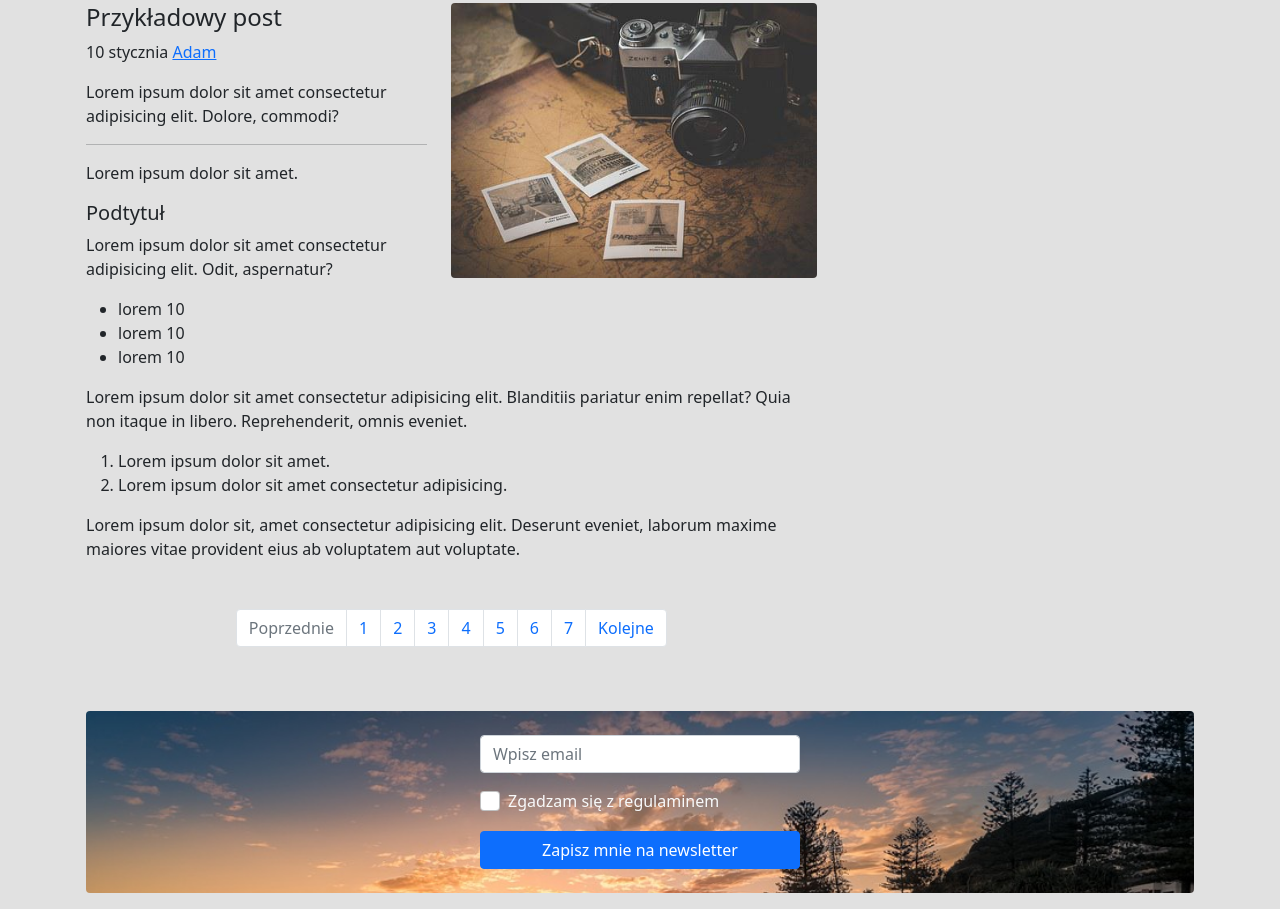
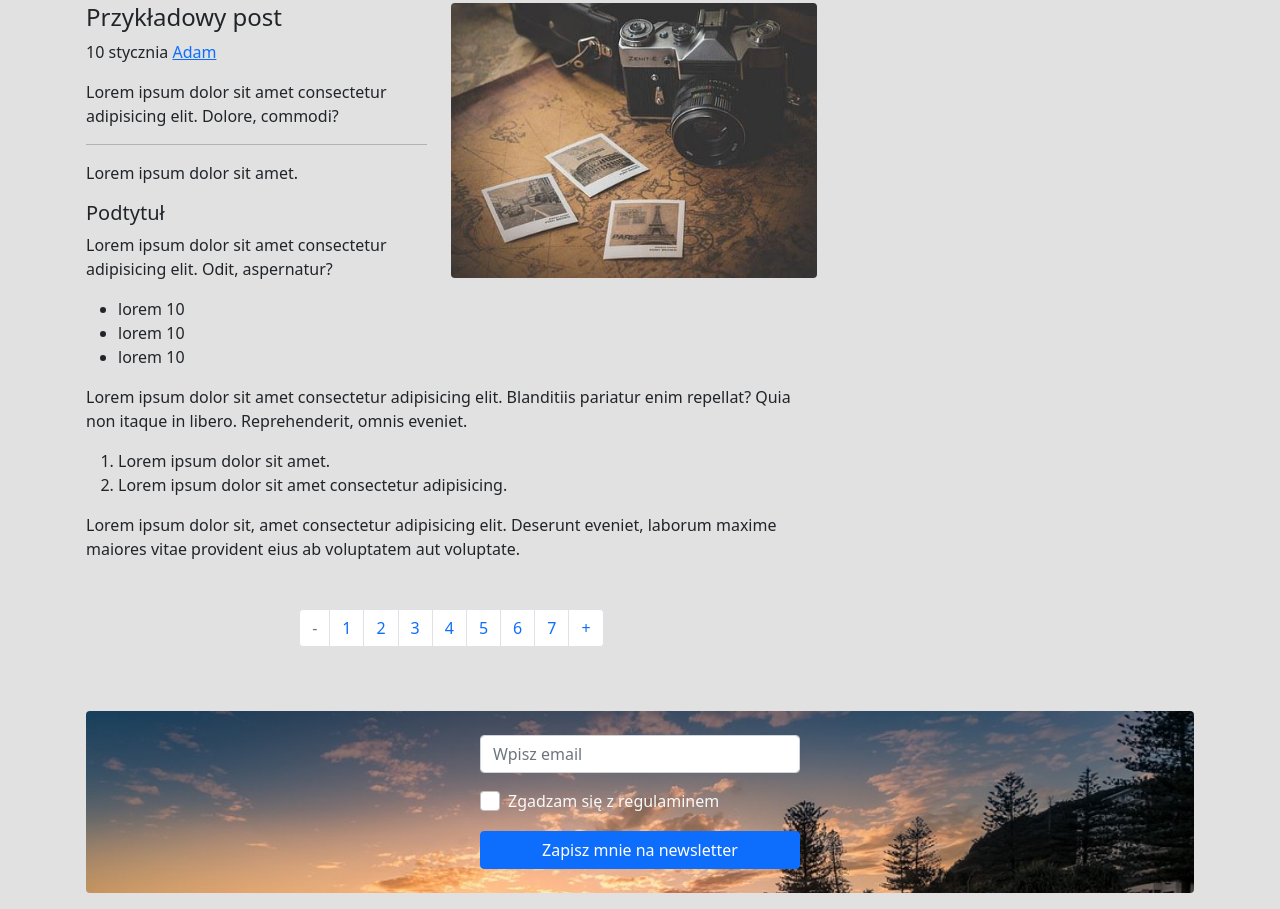
Before and after one commit to M3phXx/TravelWebsite, a plain HTML site: page index.html in a window 1280 px wide. Shown: the part 1388-2297 px from the top of the page. Drawn offline with nearby package versions, Linux system fonts and the light colour scheme.

Commit message:
Update index.html

```diff
--- a/index.html
+++ b/index.html
@@ -54,8 +54,7 @@
                         <input type="text" name="email" class="form-control mb-3" id="inputEmail"
                             placeholder="Wpisz adres Email">
                         <label for="inputPassword" class="form-label">Haslo</label>
-                        <input type="password" class="form-control mb-3"
-                            placeholder="Wpisz Haslo" id="inputPassword">
+                        <input type="password" class="form-control mb-3" placeholder="Wpisz Haslo" id="inputPassword">
                         <input type="checkbox" class="form-check-input ml-2" onchange="localEmail()" id="inputCheckbox">
                         <label for="inputCheckbox" class="form-check-label ml-2">
                             Zapamiętaj mnie
@@ -206,10 +205,8 @@
                 <!--paginacja-->
                 <nav class="mt-5" aria-label="Paginacja strony">
                     <ul class="pagination justify-content-center">
-                        <li class="page-item disabled">
-                            <a href="#" tabindex="-1" aria-disabled="true" class="page-link">
-                                Poprzednie
-                            </a>
+                        <li class="page-item disabled"><a href="#" tabindex="-1" aria-disabled="true"
+                                class="page-link">-</a>
                         </li>
                         <li class="page-item"><a href="#" class="page-link active">1</a></li>
                         <li class="page-item"><a href="#" class="page-link">2</a></li>
@@ -218,7 +215,7 @@
                         <li class="page-item"><a href="#" class="page-link">5</a></li>
                         <li class="page-item"><a href="#" class="page-link">6</a></li>
                         <li class="page-item"><a href="#" class="page-link">7</a></li>
-                        <li class="page-item"><a href="#" class="page-link">Kolejne</a></li>
+                        <li class="page-item"><a href="#" class="page-link">+</a></li>
                     </ul>
                 </nav>
             </div>
```
